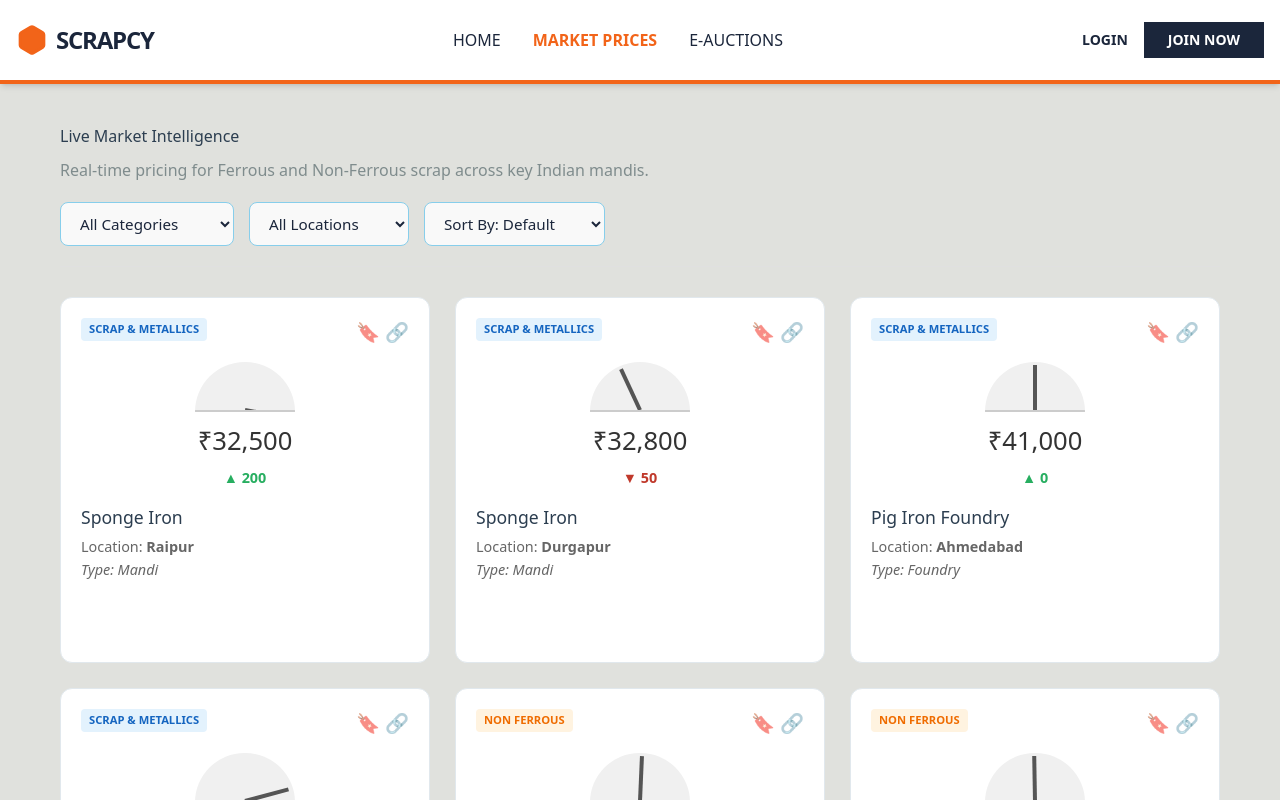
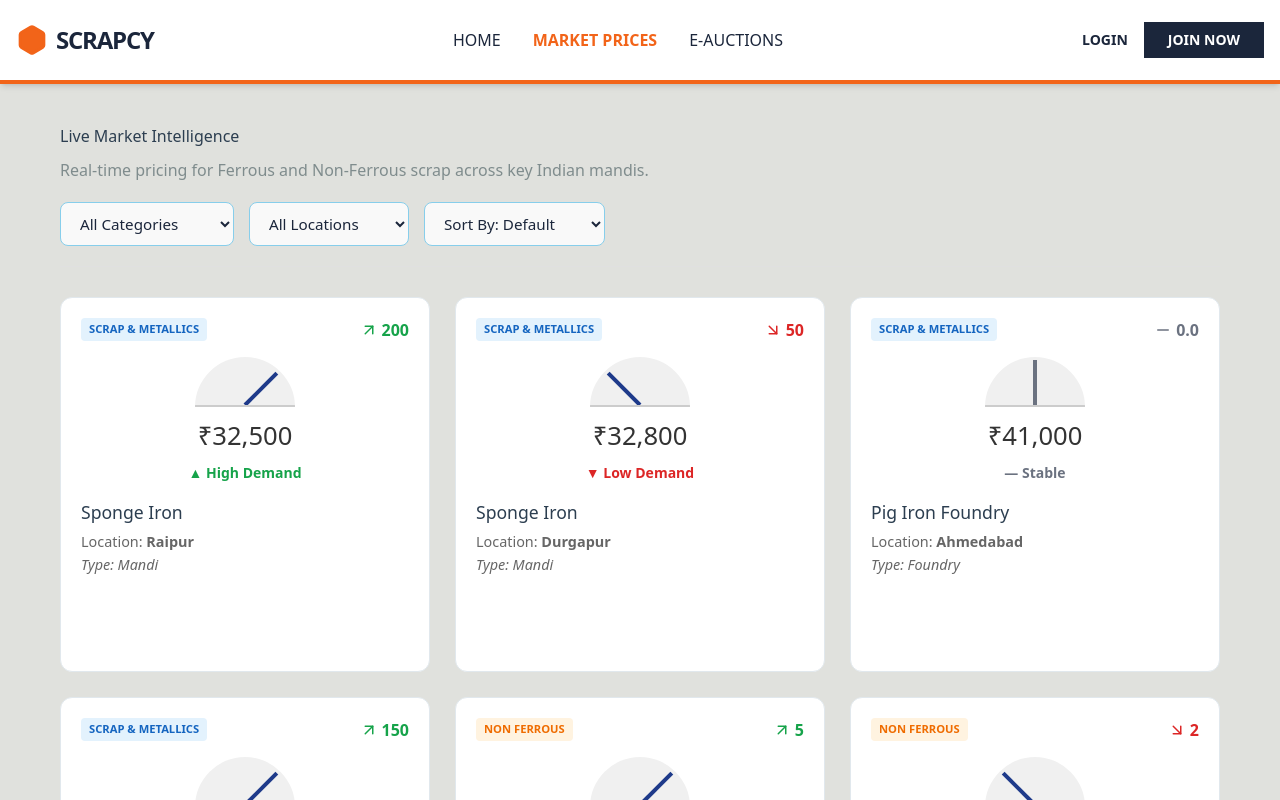
Before and after one commit to nilesh94/scrapcy-frontend, a React (Create React App) app: page /tracker in a window 1280 px wide. Shown: the top 800 px of the page. Built offline with nearby package versions, Linux system fonts and the light colour scheme.

Commit message:
Update PriceTracker.js

```diff
--- a/src/components/PriceTracker/PriceTracker.js
+++ b/src/components/PriceTracker/PriceTracker.js
@@ -1,23 +1,24 @@
-// src/components/PriceTracker/PriceTracker.js
 import React, { useState } from 'react';
 import './PriceTracker.css';
+import { ArrowUpRight, ArrowDownRight, Minus, Lock, ShieldCheck } from 'lucide-react';
 
 // Extended Mock Data based on your Excel sheet "research (1).xlsx"
 const MARKET_DATA = [
-  { id: 101, category: "Scrap & Metallics", sub_category: "Sponge Iron", location: "Raipur", price: 32500, change: 200, type: "Mandi" },
-  { id: 102, category: "Scrap & Metallics", sub_category: "Sponge Iron", location: "Durgapur", price: 32800, change: -50, type: "Mandi" },
-  { id: 103, category: "Scrap & Metallics", sub_category: "Pig Iron Foundry", location: "Ahmedabad", price: 41000, change: 0, type: "Foundry" },
-  { id: 104, category: "Scrap & Metallics", sub_category: "Melting Scrap", location: "Alang", price: 36500, change: 150, type: "HMS" },
-  { id: 201, category: "Non Ferrous", sub_category: "Copper", location: "Delhi", price: 745, change: 5, type: "Millberry" },
-  { id: 202, category: "Non Ferrous", sub_category: "Copper", location: "Mumbai", price: 740, change: -2, type: "Armature" },
-  { id: 203, category: "Non Ferrous", sub_category: "Aluminium", location: "Alang", price: 212, change: -1, type: "Wire" },
-  { id: 204, category: "Non Ferrous", sub_category: "Brass", location: "Jamnagar", price: 490, change: 8, type: "Honey" },
+  { id: 101, category: "Scrap & Metallics", sub_category: "Sponge Iron", location: "Raipur", price: 32500, change: 200, type: "Mandi", contact: "Raipur Ispat" },
+  { id: 102, category: "Scrap & Metallics", sub_category: "Sponge Iron", location: "Durgapur", price: 32800, change: -50, type: "Mandi", contact: "Durgapur Traders" },
+  { id: 103, category: "Scrap & Metallics", sub_category: "Pig Iron Foundry", location: "Ahmedabad", price: 41000, change: 0, type: "Foundry", contact: "Gujarat Iron" },
+  { id: 104, category: "Scrap & Metallics", sub_category: "Melting Scrap", location: "Alang", price: 36500, change: 150, type: "HMS", contact: "Alang Recyclers" },
+  { id: 201, category: "Non Ferrous", sub_category: "Copper", location: "Delhi", price: 745, change: 5, type: "Millberry", contact: "Delhi Metal Exch" },
+  { id: 202, category: "Non Ferrous", sub_category: "Copper", location: "Mumbai", price: 740, change: -2, type: "Armature", contact: "Mumbai Scrap Corp" },
+  { id: 203, category: "Non Ferrous", sub_category: "Aluminium", location: "Alang", price: 212, change: -1, type: "Wire", contact: "Gujarat Alloys" },
+  { id: 204, category: "Non Ferrous", sub_category: "Brass", location: "Jamnagar", price: 490, change: 0, type: "Honey", contact: "Jamnagar Brass" },
 ];
 
 const PriceTracker = () => {
   const [filterCategory, setFilterCategory] = useState('All');
   const [filterLocation, setFilterLocation] = useState('All');
   const [sortOrder, setSortOrder] = useState('default');
+  const [unlockedDetails, setUnlockedDetails] = useState({});
 
   // 1. Filter Logic
   let processedData = MARKET_DATA.filter(item => {
@@ -37,6 +38,34 @@ const PriceTracker = () => {
 
   // Get unique locations for dropdown
   const uniqueLocations = [...new Set(MARKET_DATA.map(item => item.location))];
+
+  // --- HELPER FUNCTIONS FOR COLOR CODING ---
+  const getStatusColor = (change) => {
+    if (change > 0) return 'text-green-600';
+    if (change < 0) return 'text-red-600';
+    return 'text-gray-500';
+  };
+
+  const getStatusIcon = (change) => {
+    if (change > 0) return <ArrowUpRight size={18} />;
+    if (change < 0) return <ArrowDownRight size={18} />;
+    return <Minus size={18} />;
+  };
+
+  const getNeedleRotation = (change) => {
+    if (change > 0) return '45deg';
+    if (change < 0) return '-45deg';
+    return '0deg';
+  };
+
+  const handleUnlockPrice = (id) => {
+    const confirmUnlock = window.confirm("Unlock verified contact details for $5?");
+    if (confirmUnlock) {
+      setTimeout(() => {
+        setUnlockedDetails(prev => ({ ...prev, [id]: true }));
+      }, 500);
+    }
+  };
 
   return (
     <div className="price-tracker-page">
@@ -76,28 +105,41 @@ const PriceTracker = () => {
       <div className="pt-grid">
         {processedData.map(item => (
           <div key={item.id} className="pt-card">
+
+            {/* Top Bar */}
             <div className="pt-card-top">
               <span className={`cat-badge ${item.category === 'Non Ferrous' ? 'nf' : 'fe'}`}>
                 {item.category}
               </span>
-              <div className="pt-actions">
-                <button title="Save to Watchlist">🔖</button>
-                <button title="Share">🔗</button>
+              <div className={`flex items-center gap-1 font-bold ${getStatusColor(item.change)}`}>
+                 {getStatusIcon(item.change)}
+                 {item.change === 0 ? "0.0" : Math.abs(item.change)}
               </div>
             </div>
 
+            {/* Gauge Graphic */}
             <div className="pt-visuals">
-              {/* Gauge Graphic Mockup */}
               <div className="gauge-box">
+                 {/* Gauge Background */}
                  <div className="gauge-arc"></div>
-                 <div className="gauge-needle" style={{
-                   transform: `translateX(-50%) rotate(${item.change * 0.5}deg)` // Dynamic rotation
-                 }}></div>
+
+                 {/* Needle */}
+                 <div
+                   className="gauge-needle"
+                   style={{
+                     transform: `translateX(-50%) rotate(${getNeedleRotation(item.change)})`,
+                     backgroundColor: item.change === 0 ? '#6b7280' : '#1e3a8a' // Grey if 0, Navy otherwise
+                   }}
+                 ></div>
+
+                 {/* Center Dot */}
+                 <div className={`gauge-dot ${item.change === 0 ? 'bg-gray-400' : 'bg-orange'}`}></div>
               </div>
+
               <div className="price-block">
                 <h3>₹{item.price.toLocaleString()}</h3>
-                <span className={item.change >= 0 ? "change-up" : "change-down"}>
-                  {item.change >= 0 ? '▲' : '▼'} {Math.abs(item.change)}
+                <span className={`text-sm font-bold ${getStatusColor(item.change)}`}>
+                  {item.change > 0 ? "▲ High Demand" : (item.change < 0 ? "▼ Low Demand" : "— Stable")}
                 </span>
               </div>
             </div>
@@ -108,7 +150,19 @@ const PriceTracker = () => {
               <p className="spec-type">Type: {item.type}</p>
             </div>
 
-            <button className="pt-btn">Request Details</button>
+            {/* Unlock Logic */}
+            <div className="pt-unlock-section">
+                {unlockedDetails[item.id] ? (
+                  <div className="verified-contact">
+                    <p className="contact-label"><ShieldCheck size={12}/> Verified Contact:</p>
+                    <p className="contact-info">{item.contact}</p>
+                  </div>
+                ) : (
+                  <button onClick={() => handleUnlockPrice(item.id)} className="pt-btn">
+                     <Lock size={14} /> Request Details
+                  </button>
+                )}
+            </div>
           </div>
         ))}
       </div>
```
